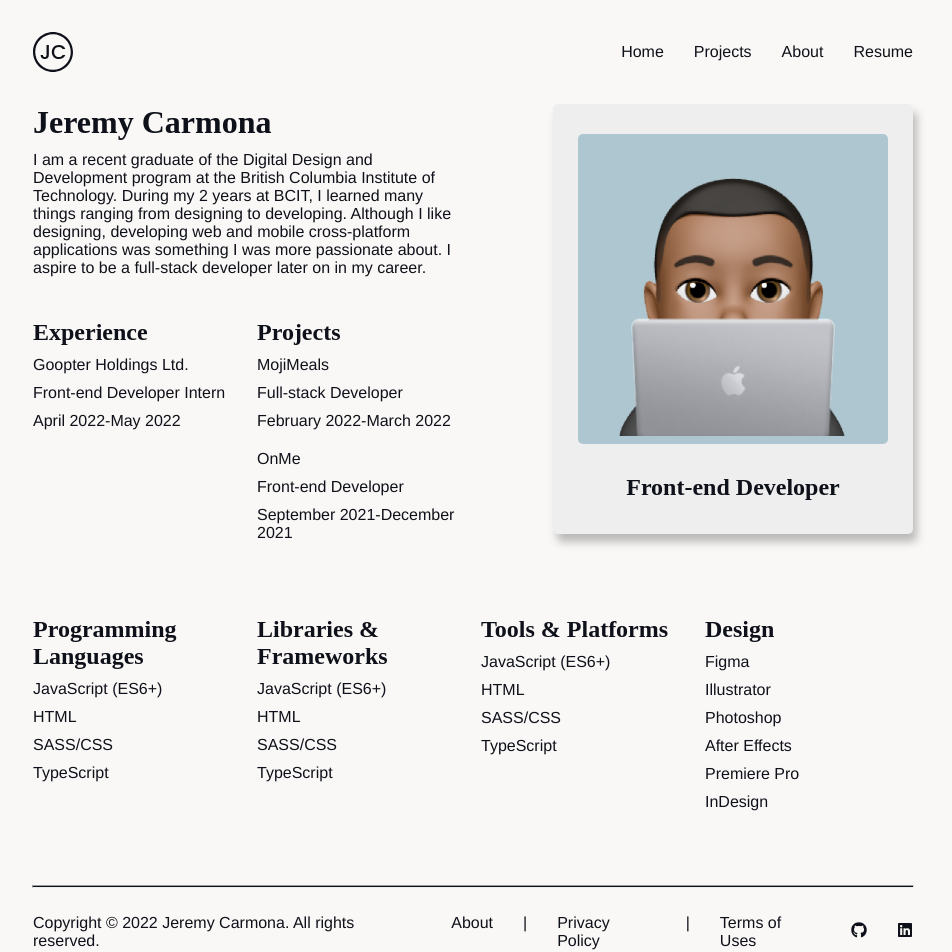
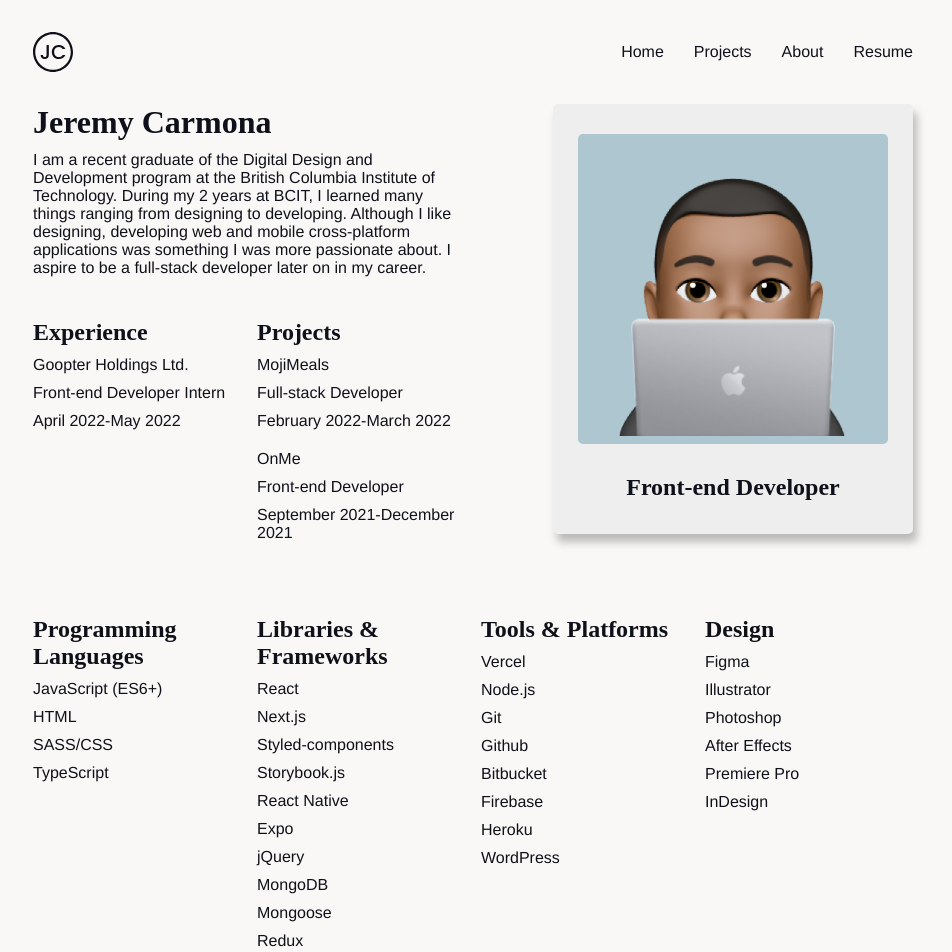
Before and after one commit to JeremyCarmona3/jeremy-m-carmona, a Next.js app: page / in a window 1280 px wide. Shown: the top 952 px of the page, without its empty margins (167-1119 px from the left). Built offline with nearby package versions, Linux system fonts and the light colour scheme.

Commit message:
home page edit

```diff
--- a/pages/index.js
+++ b/pages/index.js
@@ -69,19 +69,30 @@
           <div className='col'>
             <h2>Libraries & Frameworks</h2>
             <div>
-              <p>JavaScript (ES6+)</p>
-              <p>HTML</p>
-              <p>SASS/CSS</p>
-              <p>TypeScript</p>
+              <p>React</p>
+              <p>Next.js</p>
+              <p>Styled-components</p>
+              <p>Storybook.js</p>
+              <p>React Native</p>
+              <p>Expo</p>
+              <p>jQuery</p>
+              <p>MongoDB</p>
+              <p>Mongoose</p>
+              <p>Redux</p>
+              <p>Electron</p>
             </div>
           </div>
           <div className='col'>
             <h2>Tools & Platforms</h2>
             <div>
-              <p>JavaScript (ES6+)</p>
-              <p>HTML</p>
-              <p>SASS/CSS</p>
-              <p>TypeScript</p>
+              <p>Vercel</p>
+              <p>Node.js</p>
+              <p>Git</p>
+              <p>Github</p>
+              <p>Bitbucket</p>
+              <p>Firebase</p>
+              <p>Heroku</p>
+              <p>WordPress</p>
             </div>
           </div>
           <div className='col'>
```
